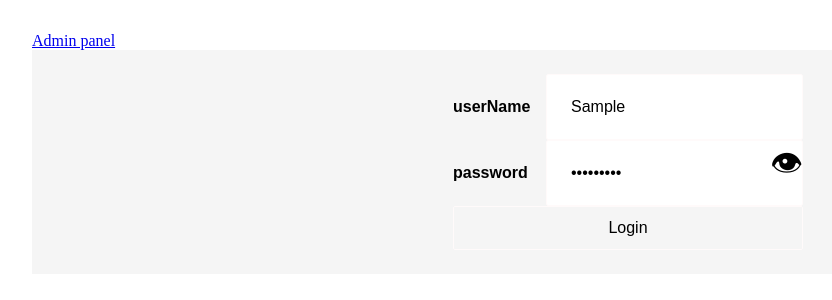
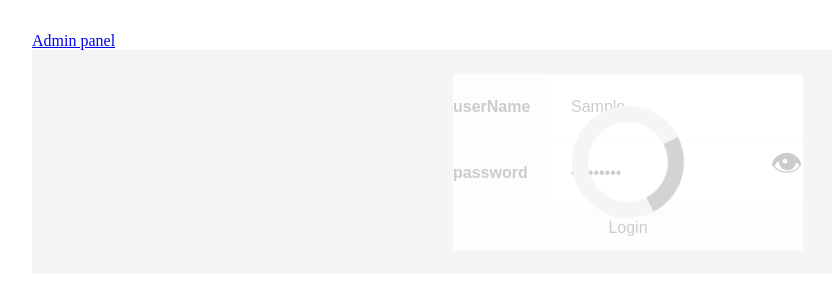
Before and after one commit to zabawt/shop-admin-panel, a React (Create React App) app: page / in a window 1280 px wide. Both pictures are taken after typing "Sample", "Sample123" into the empty fields and a click on the input "Login". Shown: the top 300 px of the page, without its empty margins (12-844 px from the left). Built offline with nearby package versions, Linux system fonts and the light colour scheme.

Commit message:
added loader-spinner feature

```diff
--- a/src/commons/Hooks/formHook.ts
+++ b/src/commons/Hooks/formHook.ts
@@ -5,26 +5,26 @@ export interface IError {
   message: string;
 }
 
-export interface IInitialFormState {
+export interface IFormState {
   values: { [key: string]: string };
   isValid?: boolean;
   errors?: IError[];
   isSubmitted: boolean;
+  isFetching: boolean;
 }
 
 interface IUserFormHook {
-  formState: IInitialFormState;
-  updateFormField: any;
-  setSubmitted: any;
-  setErrors: any;
+  formState: IFormState;
+  updateValue: (field: string) => (value: string) => void;
+  setSubmitted: (isSubmitted: boolean) => void;
+  setErrors: (errors: IError[]) => void;
+  setFormState: any;
 }
 
-export const useFormHook = (
-  initialFormState: IInitialFormState
-): IUserFormHook => {
+export const useFormHook = (initialFormState: IFormState): IUserFormHook => {
   const [formState, setFormState] = useState(initialFormState);
 
-  const updateFormField = (field: string) => (value: string): void =>
+  const updateValue = (field: string) => (value: string): void =>
     void setFormState({
       ...formState,
       values: { ...formState.values, [field]: value }
@@ -45,8 +45,9 @@ export const useFormHook = (
 
   return {
     formState,
-    updateFormField,
+    updateValue,
     setSubmitted,
-    setErrors
+    setErrors,
+    setFormState
   };
 };
--- /dev/null
+++ b/src/components/Loader/index.tsx
@@ -0,0 +1,13 @@
+import React from "react";
+import { StyledDiv, StyledDivContainer } from "./styled";
+
+const Loader = (props: { isFetching: boolean }) => {
+  return props.isFetching ? (
+    <StyledDivContainer>
+      {" "}
+      <StyledDiv></StyledDiv>
+    </StyledDivContainer>
+  ) : null;
+};
+
+export default Loader;
--- /dev/null
+++ b/src/components/Loader/styled.tsx
@@ -0,0 +1,34 @@
+import styled, { keyframes } from "styled-components";
+
+const spinnerAnimation = keyframes`
+ 0% {
+    transform: rotate(0deg);
+  }
+  100% {
+    transform: rotate(360deg);
+  }
+`;
+
+export const StyledDivContainer = styled.div`
+  position: absolute;
+  height: 100%;
+  width: 100%;
+  background: rgba(255, 255, 255, 0.8);
+  z-index: 1;
+  display: flex;
+  user-select: none;
+  > * {
+    user-select: none;
+    pointer-events: none;
+  }
+`;
+
+export const StyledDiv = styled.div`
+  margin: auto;
+  border: 1em solid ${props => props.theme.colors.backgrounds.main};
+  border-radius: 50%;
+  border-bottom: 1em solid ${props => props.theme.colors.foregrounds.second};
+  width: 5em;
+  height: 5em;
+  animation: ${spinnerAnimation} 1s linear infinite;
+`;
--- a/src/components/LoginForm/index.tsx
+++ b/src/components/LoginForm/index.tsx
@@ -2,32 +2,38 @@ import React, { useState } from "react";
 import { SubmitStyled, FormStyled, SpanStyled } from "./styled";
 import {
   useFormHook,
-  IInitialFormState,
+  IFormState,
   IError
 } from "./../../commons/Hooks/formHook";
 import FlexWrapperRow from "./../UI/FlexWrapperRow";
 import LoginFormField from "./../LoginFormField";
 import validation from "./../../commons/Validation";
 import { eventHandler } from "./../../commons/Types";
+import Loader from "../Loader";
 
 const LoginForm = (props: {}) => {
-  const initialState: IInitialFormState = {
+  const initialState: IFormState = {
     values: {
       userName: "",
       password: ""
     },
-    isSubmitted: false
+    isSubmitted: false,
+    isFetching: false
   };
 
-  const { formState, updateFormField, setSubmitted, setErrors } = useFormHook(
-    initialState
-  );
+  const {
+    formState,
+    updateValue,
+    setSubmitted,
+    setErrors,
+    setFormState
+  } = useFormHook(initialState);
   const [passwordVisible, setPasswordVisible] = useState(false);
 
   const handleChange = (
     field: string
   ): eventHandler<HTMLInputElement> => event => {
-    updateFormField(field)(event.currentTarget.value);
+    updateValue(field)(event.currentTarget.value);
   };
 
   const validateForm = (): IError[] => {
@@ -50,7 +56,8 @@ const LoginForm = (props: {}) => {
       setErrors(errors);
     } else {
       /** @todo some POST request to auth API */
-      setSubmitted(true);
+
+      setFormState({ ...formState, isFetching: true });
     }
   };
 
@@ -71,6 +78,7 @@ const LoginForm = (props: {}) => {
 
   return (
     <FormStyled onSubmit={handleSubmit}>
+      <Loader isFetching={formState.isFetching} />
       {Object.entries(formState.values).map(([name, value]) => (
         <FlexWrapperRow key={`key${name}`}>
           <LoginFormField
```
